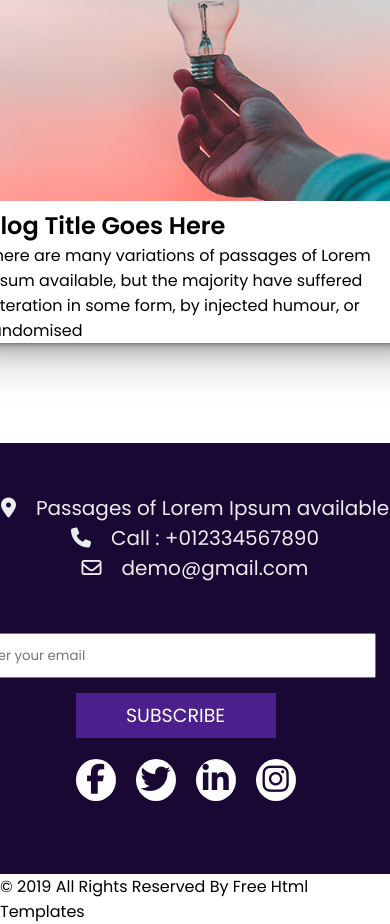
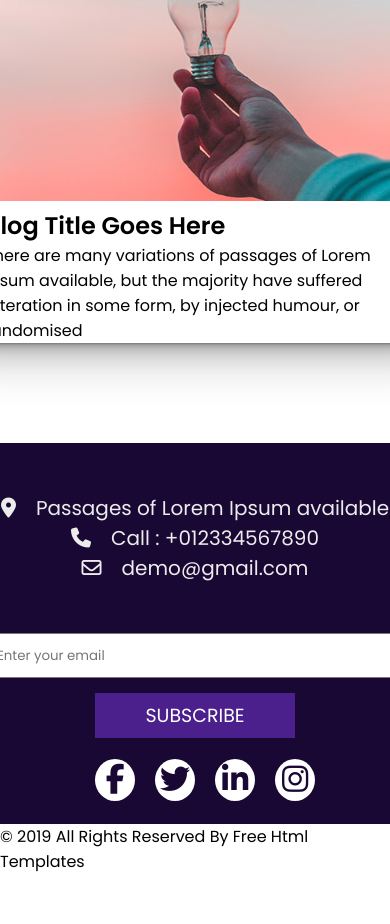
Before and after one commit to deepandurairaj/Electrochip, a plain HTML site: page blog.html in a window 390 px wide. Shown: the part 886-1810 px from the top of the page. After the commit the page ends 1760 px from the top, so only its background shows below. Drawn offline with Linux system fonts and the light colour scheme.

Commit message:
Update blog.css

```diff
--- a/cssFile/blog.css
+++ b/cssFile/blog.css
@@ -213,12 +213,13 @@ footer .copy{
     #check:checked~.navLinks{
         display: flex;
     }
-    /* footer */
+     /* footer */
     footer .socialMedia{
         width: 100%;
-        margin: 0;
-        padding: 50px 0;
+        margin: 0 0 0;
+        padding: 50px 0 0;
     }
+
     footer .socialMedia .info{
         flex-direction: column;
         width: 100%;
@@ -228,22 +229,27 @@ footer .copy{
         width: 100%;
     }
     footer .socialMedia .media {
-        width: 90%;
+        width: 100%;
         flex-direction: column;
+        justify-content: center;
+        margin: 0;
+        padding: 0;
     }
     footer .socialMedia .media .forms{
         flex-direction: column;
         align-items: center;
+        justify-content: center;
     }
     footer .socialMedia .media .forms form input{
         width: 400px;
         margin-bottom: 15px;
     }
-    footer .socialMedia .mediaAcnt{
+    footer .socialMedia .media  .mediaAcnt{
         align-items: center;
         justify-content: center;
         width: 100%;
         margin: 20px 0 20px 0;
+
     }
     footer .copy{
         width: 100%;
```
